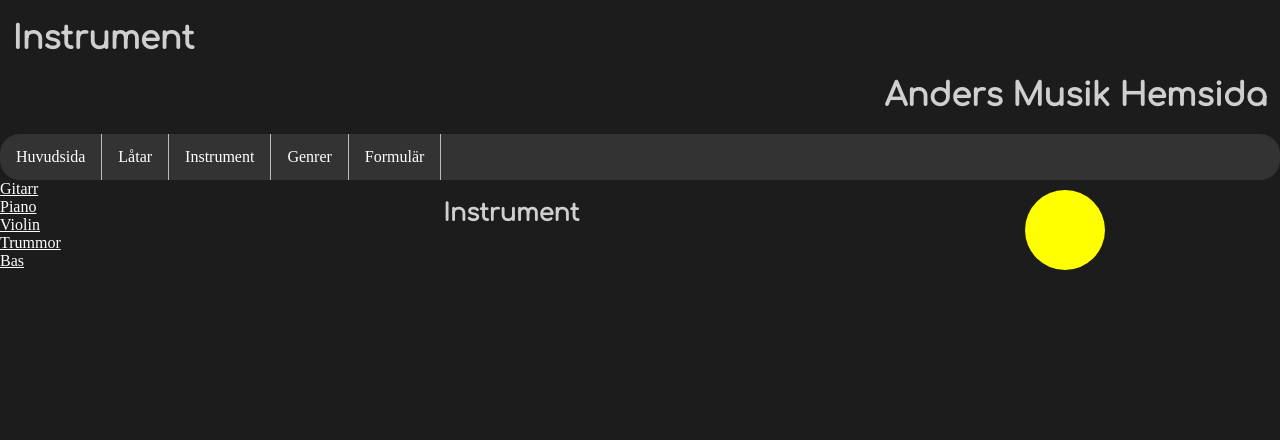
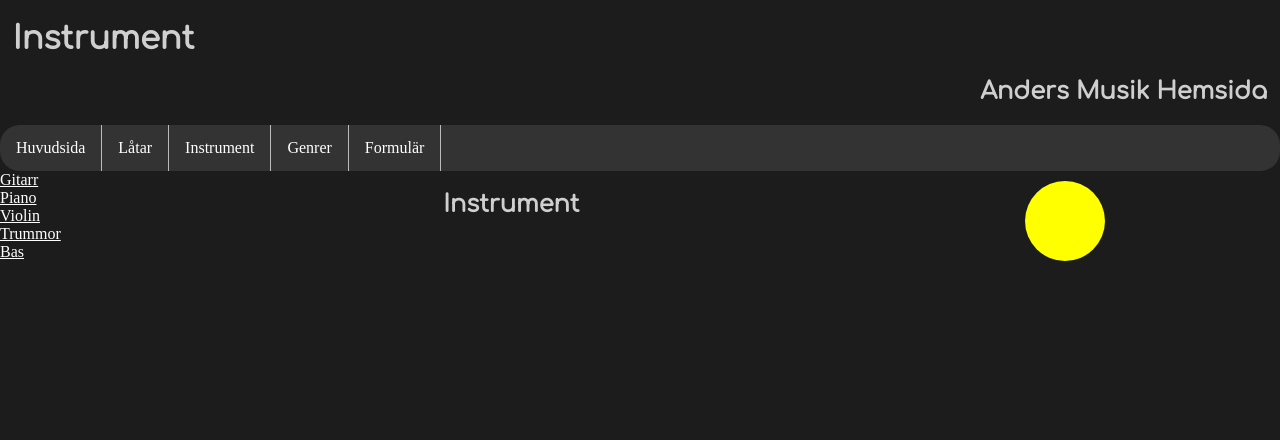
Before and after one commit to AndersHuber/Slutprojekt-Webbutveckling, a plain HTML site: page Instrument.html in a window 1280 px wide. Shown: the top 440 px of the page. Drawn offline with Linux system fonts and the light colour scheme.

Commit message:
Update Instrument.html

```diff
--- a/Instrument.html
+++ b/Instrument.html
@@ -22,7 +22,7 @@
 
         <h1 class="left"> Instrument </h1>
 
-         <h1 class="right"> Anders Musik Hemsida</h1>
+         <h2 class="right"> Anders Musik Hemsida</h2>
 
 
 
```
